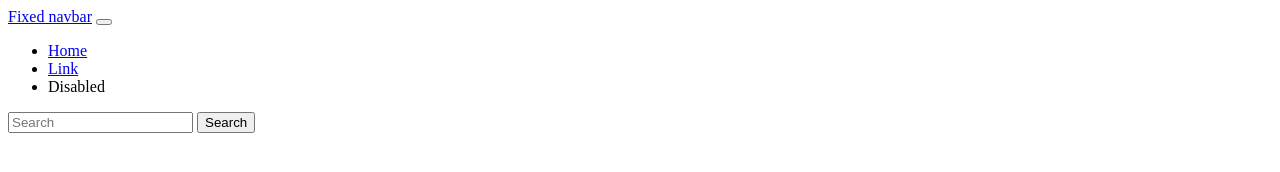
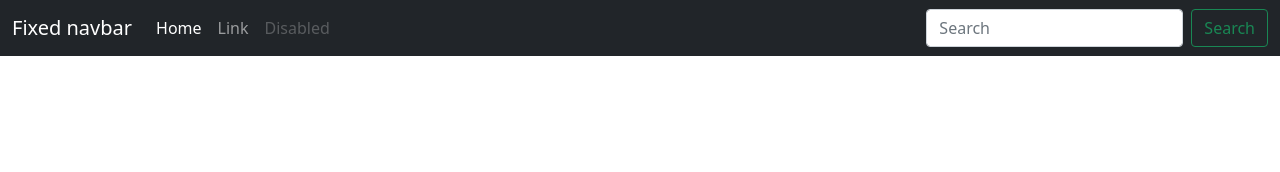
Before and after one commit to AdelaLobo/uc3m-periodismo-datos, a plain HTML site: page docs/cabecera.html in a window 1280 px wide. Drawn offline with Linux system fonts and the light colour scheme; files that its build step writes are made by us from their sources; the site is published under a folder, as on GitHub Pages, so addresses that start at the root find nothing.

Commit message:
desde la terminal

```diff
--- a/docs/cabecera.html
+++ b/docs/cabecera.html
@@ -14,7 +14,7 @@
 
 
     <!-- Bootstrap core CSS, la hoja de estilo básica de bootstrap, la he puesto en la carpeta css-->
-<link href="/css/bootstrap.min.css" rel="stylesheet">
+<link href="css/bootstrap.min.css" rel="stylesheet">
 
     <style>
       .bd-placeholder-img {
@@ -34,7 +34,7 @@
 
 
     <!-- Custom styles for this template -->
-    <link href="sticky-footer-navbar.css" rel="stylesheet">
+    <link href="css/sticky-footer-navbar.css" rel="stylesheet">
   </head>
   <body class="d-flex flex-column h-100">
 
--- a/docs/index.html
+++ b/docs/index.html
@@ -14,7 +14,7 @@
 
 
     <!-- Bootstrap core CSS, la hoja de estilo básica de bootstrap, la he puesto en la carpeta css-->
-<link href="/css/bootstrap.min.css" rel="stylesheet">
+<link href="css/bootstrap.min.css" rel="stylesheet">
 
     <style>
       .bd-placeholder-img {
@@ -34,7 +34,7 @@
 
 
     <!-- Custom styles for this template -->
-    <link href="sticky-footer-navbar.css" rel="stylesheet">
+    <link href="css/sticky-footer-navbar.css" rel="stylesheet">
   </head>
   <body class="d-flex flex-column h-100">
 
```
